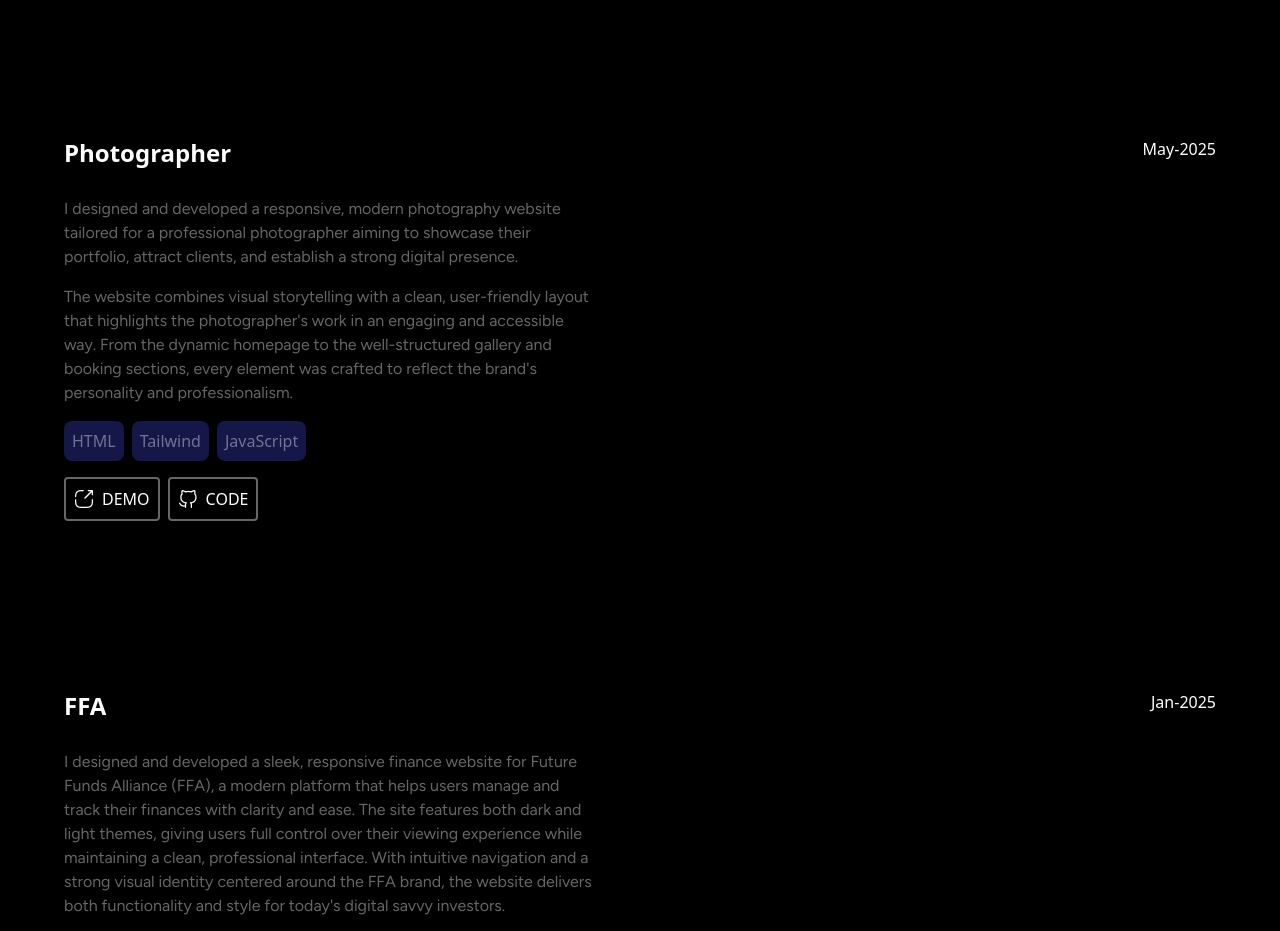
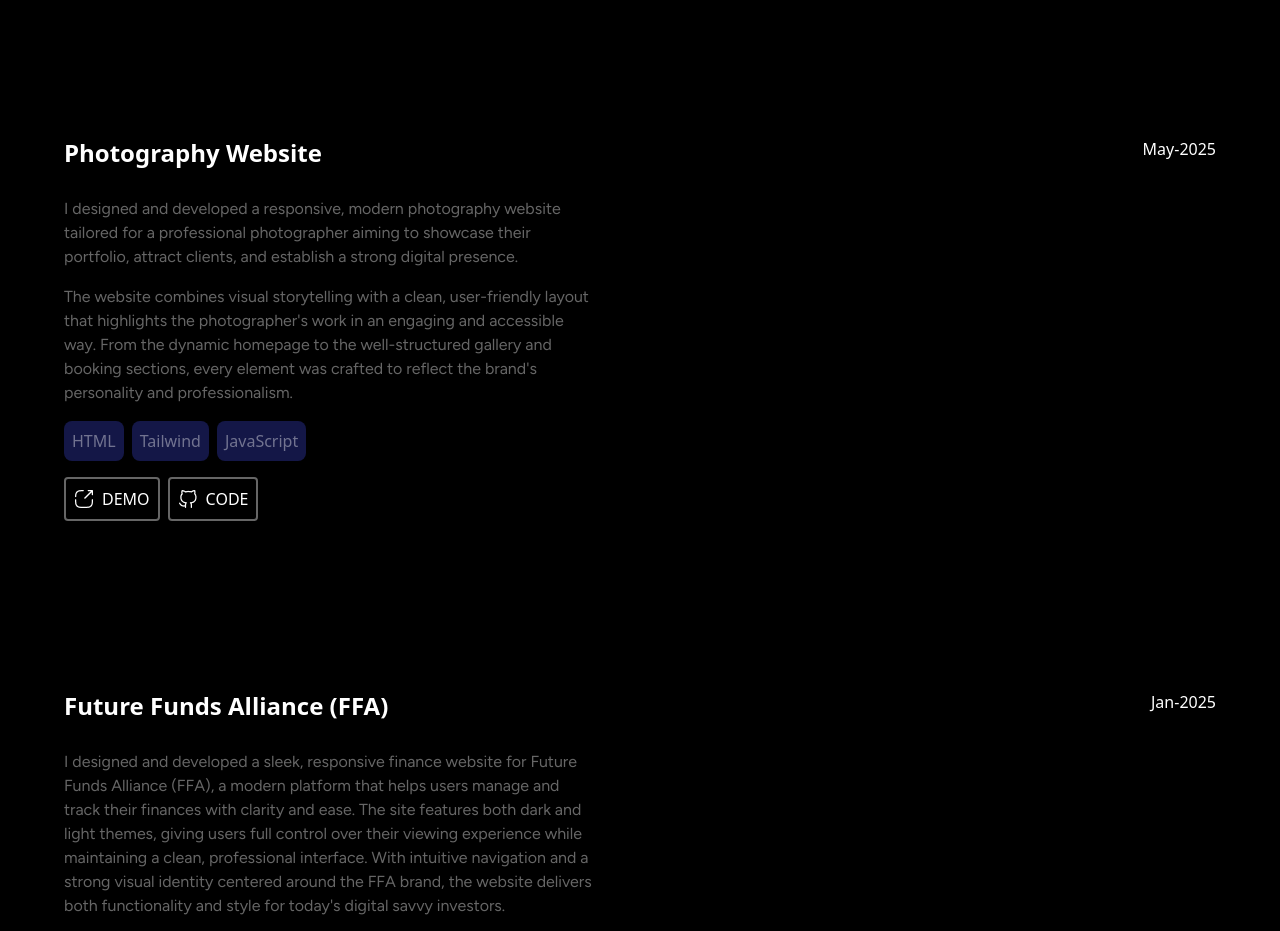
Before and after one commit to OMOTAYO100/OMOTAYO, a website: page index.html in a window 1280 px wide. Shown: the part 1260-2191 px from the top of the page. Drawn offline with Linux system fonts and the light colour scheme.

Commit message:
first commit

```diff
--- a/index.html
+++ b/index.html
@@ -216,7 +216,7 @@
             <div
               class="flex flex-col md:flex-row md:justify-between md:items-start space-y-3"
             >
-              <h2 class="text-2xl font-bold">Photographer</h2>
+              <h2 class="text-2xl font-bold">Photography Website</h2>
 
               <div class="md:hidden">
                 <p class="text-sm text-white">May-2025</p>
@@ -281,7 +281,7 @@
             <div
               class="flex flex-col md:flex-row md:justify-between md:items-start space-y-3"
             >
-              <h2 class="text-2xl font-bold">FFA</h2>
+              <h2 class="text-2xl font-bold">Future Funds Alliance (FFA)</h2>
 
               <div class="md:hidden">
                 <p class="text-sm text-white">Jan-2025</p>
```
Also changed, not shown: src/output.css.
